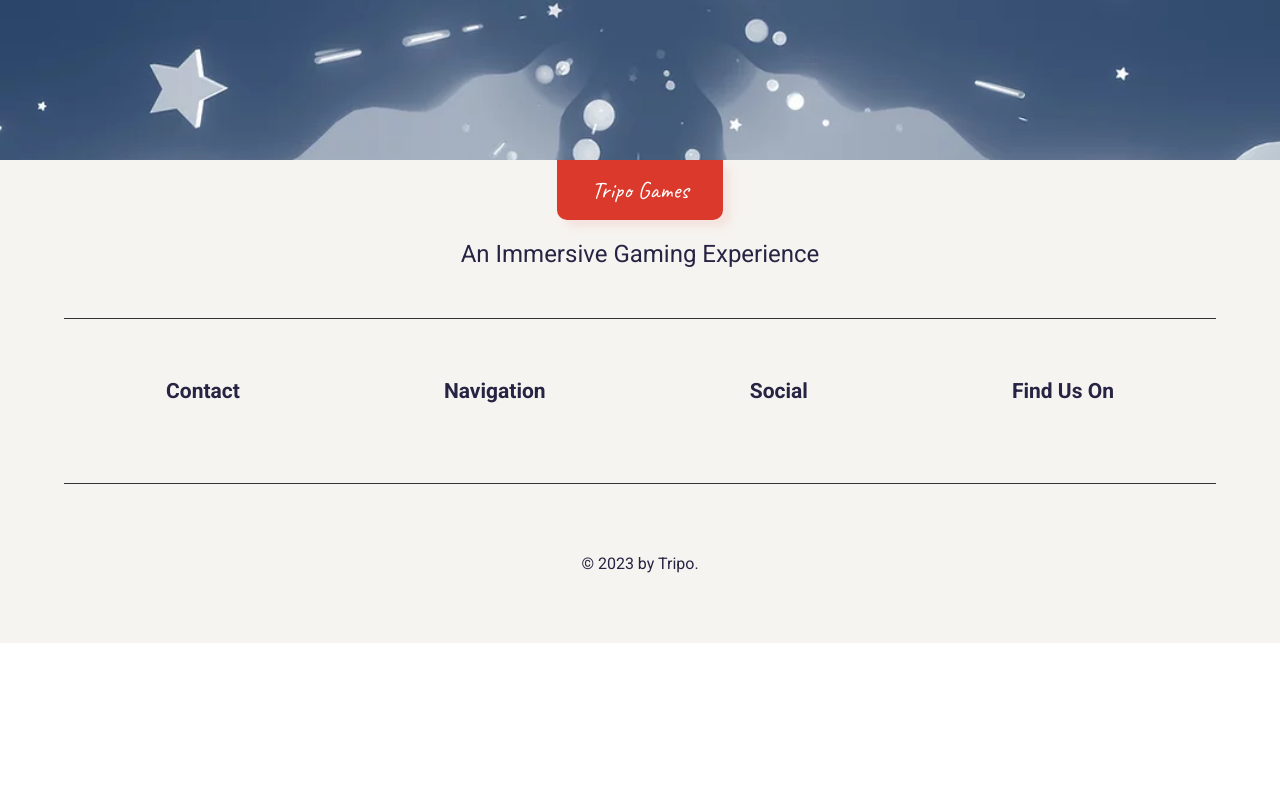
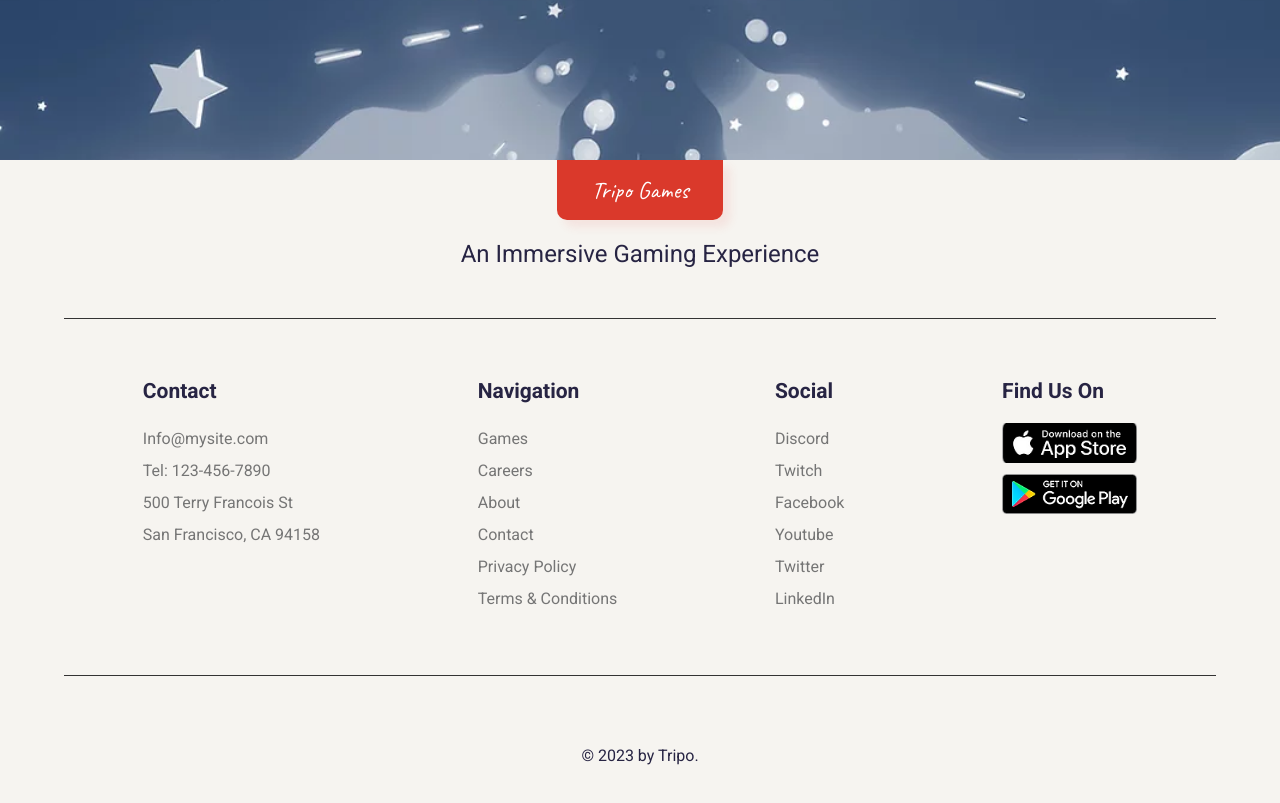
Before and after one commit to proe18/Tripo, a React (Create React App) app: page / in a window 1280 px wide. Shown: the part 4979-5782 px from the top of the page. Before the commit the page ends 5622 px from the top, so only its background shows below. Built offline with nearby package versions, Linux system fonts and the light colour scheme; a web font is replaced by a local one.

Commit message:
fix footer

```diff
--- a/src/components/footer/FooterStyled.js
+++ b/src/components/footer/FooterStyled.js
@@ -1,6 +1,6 @@
 import styled from 'styled-components'
 import { Link as ReactRouterLink } from 'react-router-dom'
-import { LogoStyled as Logo} from '../logo/LogoStyled'
+import { LogoStyled as Logo } from '../logo/LogoStyled'
 import { Image } from '../../GlobalStyles'
 
 export const Inner = styled.footer``
@@ -19,7 +19,7 @@ export const Heading = styled.div`
 export const Text = styled.p`
     font-size: 2.4rem;
     font-family: 'Roboto', sans-serif;
-    color: ${({theme}) => theme.color.textColor};
+    color: ${({ theme }) => theme.color.textColor};
 `
 
 export const Wrap = styled.div`
@@ -31,37 +31,57 @@ export const Wrap = styled.div`
     margin-top: 50px;
 `
 
+
+export const ListTitle = styled.h1`
+    font-size: 2.1rem;
+    font-family: 'Roboto', sans-serif;
+    color: ${({ theme }) => theme.color.textColor};
+    margin-bottom: 20px;
+`
+
 export const NavList = styled.ul`
     list-style: none;
     padding: 60px 0;
 
     ${Image} {
         max-width: 135px;
+    }
+
+    &:nth-last-of-type(1) ${Image} {
         max-height: 40px;
     }
-`
 
-export const ListTitle = styled.h1`
-    font-size: 2.1rem;
-    font-family: 'Roboto', sans-serif;
-    color: ${({theme}) => theme.color.textColor};
-    margin-bottom: 20px;
-`
-
-export const Item = styled.li`
-    display: block;
-    text-decoration: none;
-
-    ${Text} {
-        font-size: 1.6rem;
-        color: ${({theme}) => theme.color.footerColor};
-        margin-top: 10px;
+    &:last-of-type ${Image} {
+        min-height: 40px;
     }
 `
 
 export const Link = styled.a``
 
-export const RouteLink = styled(ReactRouterLink)``
+export const Item = styled.li`
+    display: block;
+    width: 100%;
+    height: 100%;
+    min-height: 32px;
+    line-height: 32px;
+    font-size: 1.6rem;
+    font-family: 'Roboto', sans-serif;
+
+    ${Text} {
+        font-size: 1.6rem;
+        color: ${({ theme }) => theme.color.footerColor};
+    }
+
+    ${Link} {
+        text-decoration: none;
+        color: ${({ theme }) => theme.color.footerColor};
+    }
+`
+
+export const RouteLink = styled(ReactRouterLink)`
+    text-decoration: none;
+    color: ${({ theme }) => theme.color.footerColor};
+`
 
 export const CoppyRight = styled.div`
     width: 100%;
--- a/src/container/Footer.jsx
+++ b/src/container/Footer.jsx
@@ -2,41 +2,49 @@ import { Logo } from '../components'
 import { Footer } from '../components'
 
 const FooterContainer = ({ data }) => {
-    // const renderList = (list) => {
-    //     return list.map((item, index) => {
-    //         switch (typeof item) {
-    //             case 'string':
-    //                 return (
-    //                     <Footer.Item key={index}>
-    //                         <Footer.Text>{item}</Footer.Text>
-    //                     </Footer.Item>
-    //                 )
-    //             case 'object':
-    //                 // if (item.path.includes("/")) {
-    //                 //     return (
-    //                 //         <Footer.Item key={index}>
-    //                 //             <Footer.RouteLink to={item.path}>{item.title}</Footer.RouteLink>
-    //                 //         </Footer.Item>
-    //                 //     )
-    //                 // } else {
-    //                 //     return (
-    //                 //         <Footer.Item key={index}>
-    //                 //             <Footer.Link href={item.path} target='_blank' rel='noreferrer'>{item.title}</Footer.Link>
-    //                 //         </Footer.Item>
-    //                 //     )
-    //                 // }
-    //                 console.log('object');
-    //             case undefined:
-    //                 return (
-    //                     <Footer.Item key={index}>
-    //                         <Footer.Image src={item.img} alt={item.alt} />
-    //                     </Footer.Item>
-    //                 )
-    //             default:
-    //                 break
-    //         }
-    //     })
-    // }
+    const renderList = (list) => {
+        return list.map((item, index) => {
+            switch (typeof item) {
+                case 'string':
+                    return (
+                        <Footer.Item key={index}>
+                            <Footer.Text>{item}</Footer.Text>
+                        </Footer.Item>
+                    )
+                case 'object':
+                    if (item?.path) {
+                        if (item.path.includes('https://')) {
+                            return (
+                                <Footer.Item key={index}>
+                                    <Footer.Link
+                                        href={item.path}
+                                        target='_blank'
+                                        rel='noreferrer'
+                                    >
+                                        {item.title}
+                                    </Footer.Link>
+                                </Footer.Item>
+                            )
+                        } else {
+                            return (
+                                <Footer.Item key={index}>
+                                    <Footer.RouteLink to={item.path}>{item.title}</Footer.RouteLink>
+                                </Footer.Item>
+                            )
+                        }
+                    } else {
+                        return (
+                            <Footer.Item key={index}>
+                                <Footer.Link href={'/'}>
+                                    <Footer.Image src={item.img} alt={item.alt} />
+                                </Footer.Link>
+                            </Footer.Item>
+                        )
+                    }
+                default: break
+            }
+        })
+    }
 
     return (
         <Footer>
@@ -49,7 +57,7 @@ const FooterContainer = ({ data }) => {
                     {data.nav.map(({ title, list }, index) =>
                         <Footer.NavList key={index}>
                             <Footer.ListTitle>{title}</Footer.ListTitle>
-                            {/* {renderList(list)} */}
+                            {renderList(list)}
                         </Footer.NavList>
                     )}
                 </Footer.Wrap>
```
